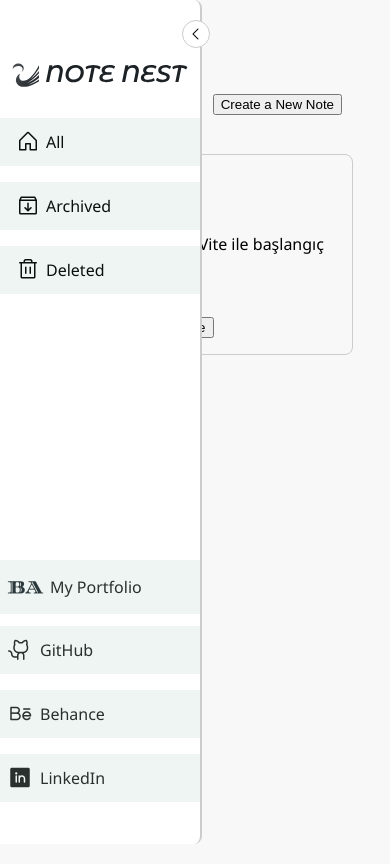
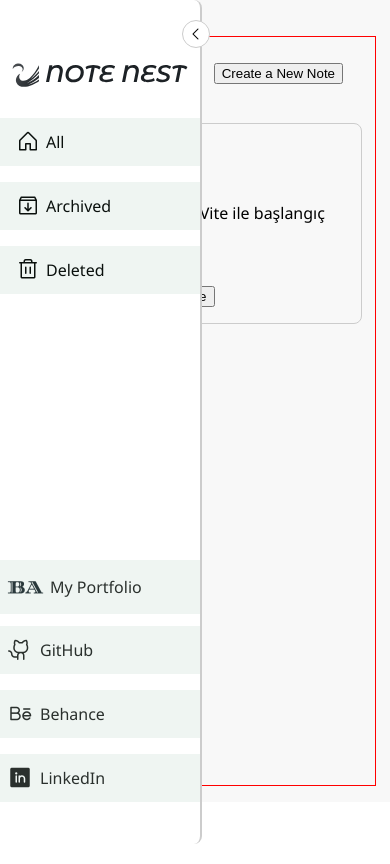
Before and after one commit to banuaggun/note-nest-vue, a Vue app: page / in a window 390 px wide. Built offline with nearby package versions, Linux system fonts and the light colour scheme.

Commit message:
made responsive

```diff
--- a/src/views/AllNotes.vue
+++ b/src/views/AllNotes.vue
@@ -6,7 +6,11 @@
     </div>
 
     <div class="main-content">
-      <div class="list-panel">
+      <!-- Liste sadece editor kapalıysa -->
+      <div
+        class="list-panel"
+        v-if="!isEditorOpen || !isMobile"
+      >
         <NoteList
           :notes="activeNotes"
           @edit="startEdit"
@@ -14,23 +18,28 @@
           @archive="archiveNote"
         />
       </div>
-      <div class="editor-panel" v-if="isEditorOpen">
+
+      <!-- Editor sadece editor açıksa -->
+      <div
+        class="editor-panel"
+        v-if="isEditorOpen"
+      >
         <NoteEditor
-        v-if="isEditorOpen"
           :note="editingNote"
           @save="handleSave"
           @cancel="closeEditor"
         />
-        <div v-else class="placeholder">
+
+      </div>
+      <div v-if="!isEditorOpen && !isMobile" class="placeholder">
           <p>Bir not seçin ya da yeni bir not oluşturun. Burada düzenleme yapabilirsiniz.</p>
         </div>
-      </div>
     </div>
   </section>
 </template>
 
 <script setup>
-import { ref } from 'vue'
+import { ref, onMounted, onUnmounted } from 'vue'
 import { useNotes } from '../composables/useNotes'
 import NoteList from '../components/notes/NoteList.vue'
 import NoteEditor from '../components/note-editor/NoteEditor.vue'
@@ -45,6 +54,19 @@ const {
 
 const isEditorOpen = ref(false)
 const editingNote = ref(null)
+const isMobile = ref(window.innerWidth <= 641) // başlangıç değeri
+
+function updateIsMobile() {
+  isMobile.value = window.innerWidth <= 641
+}
+
+onMounted(() => {
+  window.addEventListener('resize', updateIsMobile)
+})
+
+onUnmounted(() => {
+  window.removeEventListener('resize', updateIsMobile)
+})
 
 function startCreate() {
   editingNote.value = null
@@ -71,11 +93,13 @@ function handleSave(noteData) {
 }
 </script>
 
+
 <style scoped>
 .all-notes {
-  max-width: 1200px;
-  margin: 2rem 0;
+  width:100%;
+  margin: 0;
   padding: 0rem;
+  border:1px solid red;
 }
 .header {
   display: flex;
@@ -86,18 +110,18 @@ function handleSave(noteData) {
 }
 .main-content{
   display:flex;
-  gap:0.5rem;
+  gap:1rem;
+  width:100%;
 }
 
 .list-panel {
-  flex:1;
+  width:30%;
   height:80vh;
   overflow-y: auto;
-  padding-right:0.5rem;
 }
 
 .editor-panel {
-  flex: 2.5;
+  width:70%;
   /*max-width: 400px;*/
   border-left: 1px solid #ccc;
   padding-left: 1rem;
@@ -108,4 +132,18 @@ function handleSave(noteData) {
   color: #666;
   font-style: italic;
 }
+
+@media only screen and (max-width:641px){
+  .main-content{
+    display:flex;
+    flex-direction: column;
+  }
+  .list-panel{
+    width:100%;
+  }
+  .editor-panel{
+    width:100%;
+  }
+}
+
 </style>
```
